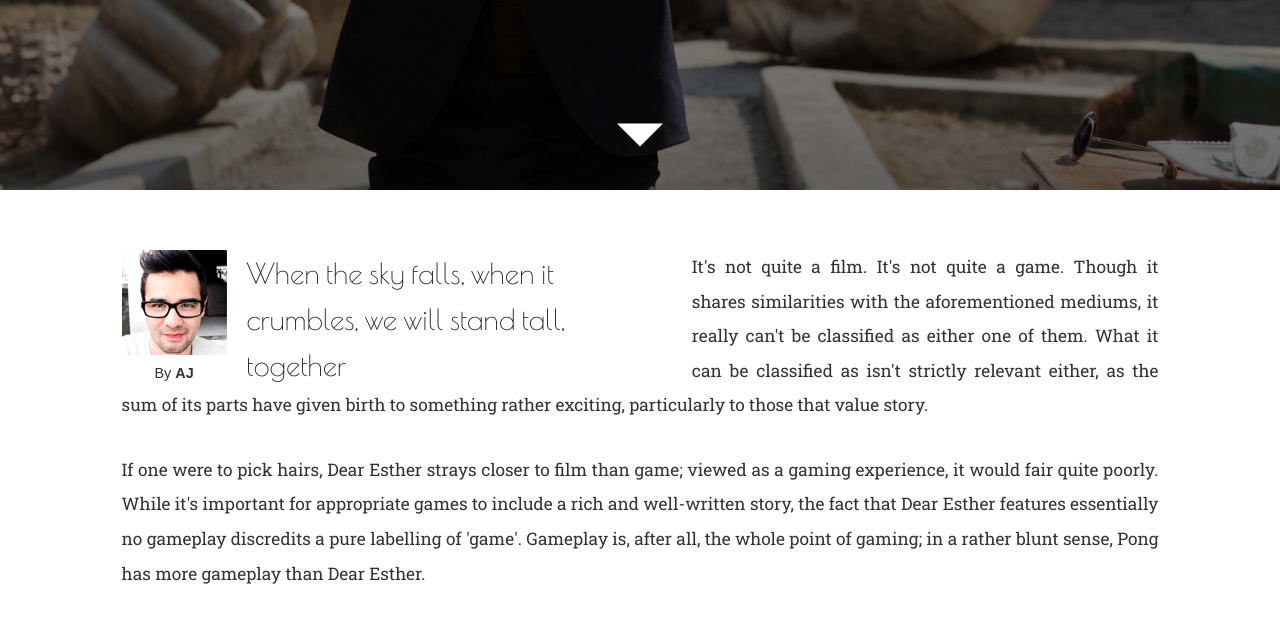
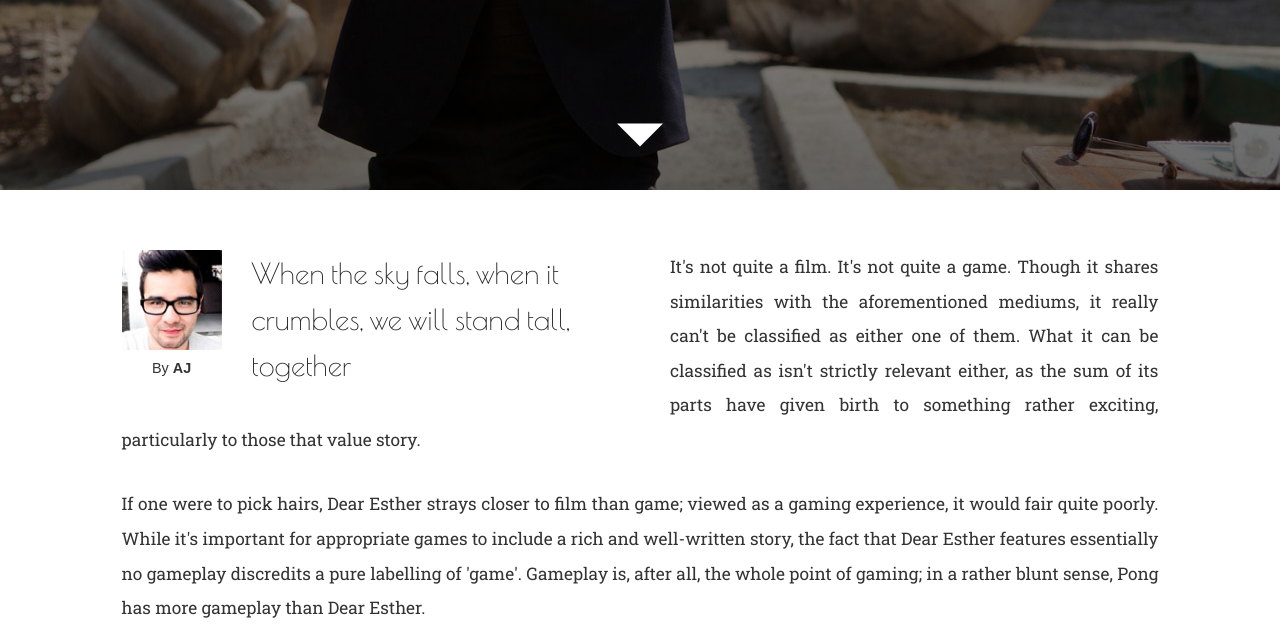
Before and after one commit to AJ292/Invert-x, a PHP site: page /article-02.html in a window 1280 px wide. Shown: the part 610-1237 px from the top of the page. Run offline with PHP 8.4, Linux system fonts and the light colour scheme.

Commit message:
Further style tweaks. Solid version to work with.

```diff
--- a/Content/Styles/style-combined.css
+++ b/Content/Styles/style-combined.css
@@ -364,13 +364,19 @@ i, em {
 
 .author-container {
 	width: 100%;
-	margin-bottom: 10%;
+	min-height: 140px;
+	margin: 0 0 30px 0;
 }
 
 .author-info {
 	text-align: center;
 	display: table-cell;
 	vertical-align: top;
+	width: 100px;
+}
+
+.author-info img {
+	width: 100px;
 }
 
 .author-name {
@@ -380,7 +386,7 @@ i, em {
 .author-content {
 	display: table-cell;
 	vertical-align: top;
-	padding: 0 20px 0 20px;
+	padding: 0 30px 0 30px;
 }
 
 /*IMAGES*/
@@ -448,7 +454,7 @@ i, em {
 #footer {
 	text-align: center;
 	margin: 0 auto 0 auto;
-	padding: 20px 0 20px 0;
+	padding: 30px 0 30px 0;
 	color: #fff;
     width: 100%;
     background-color: #262626;
@@ -579,7 +585,7 @@ i, em {
 .feature-article .author-container {
 	width: 50%;
 	float: left;
-	margin: 0 5% 0 0;
+	margin-right: 30px;
 }
 
 .feature-article .post-container p {
```
